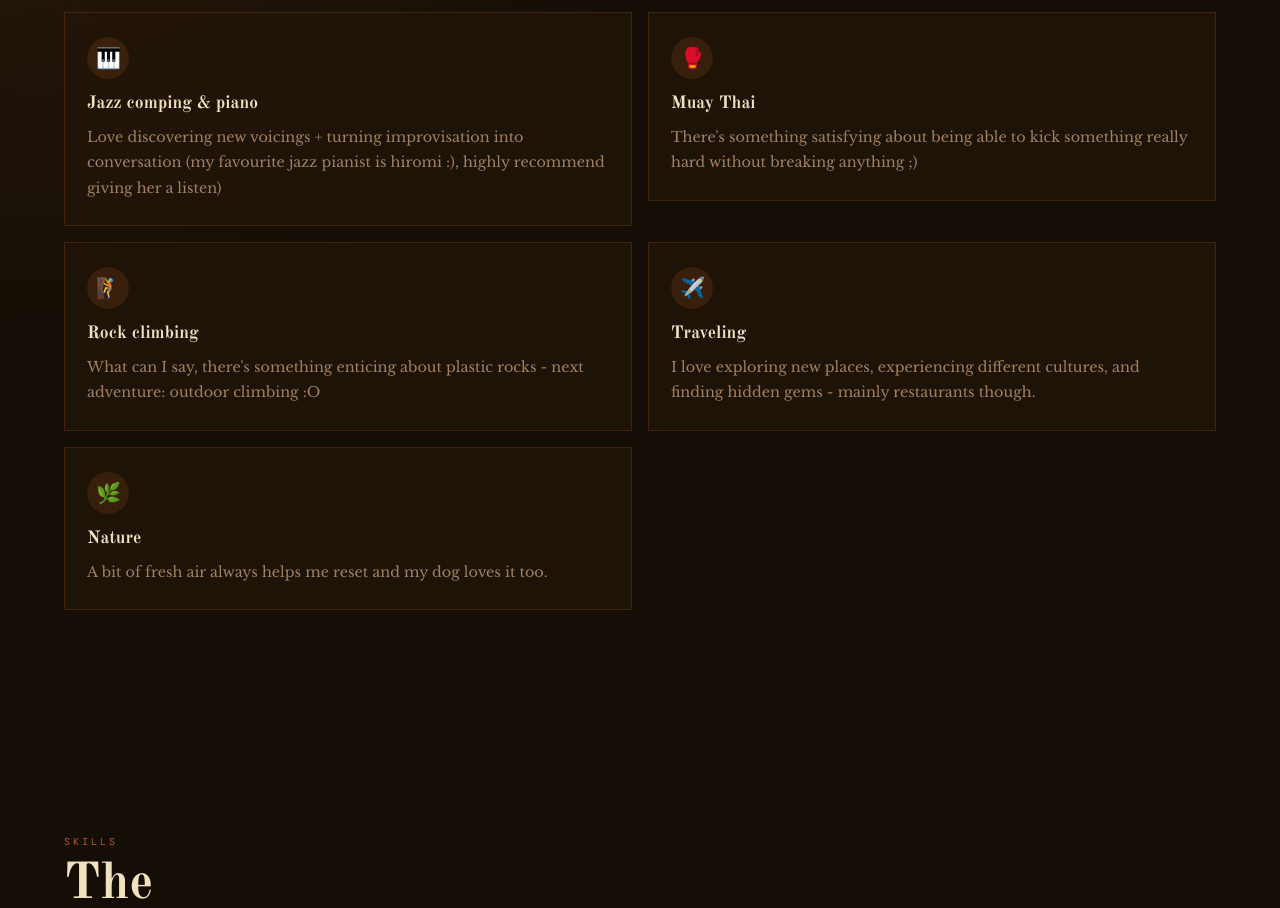
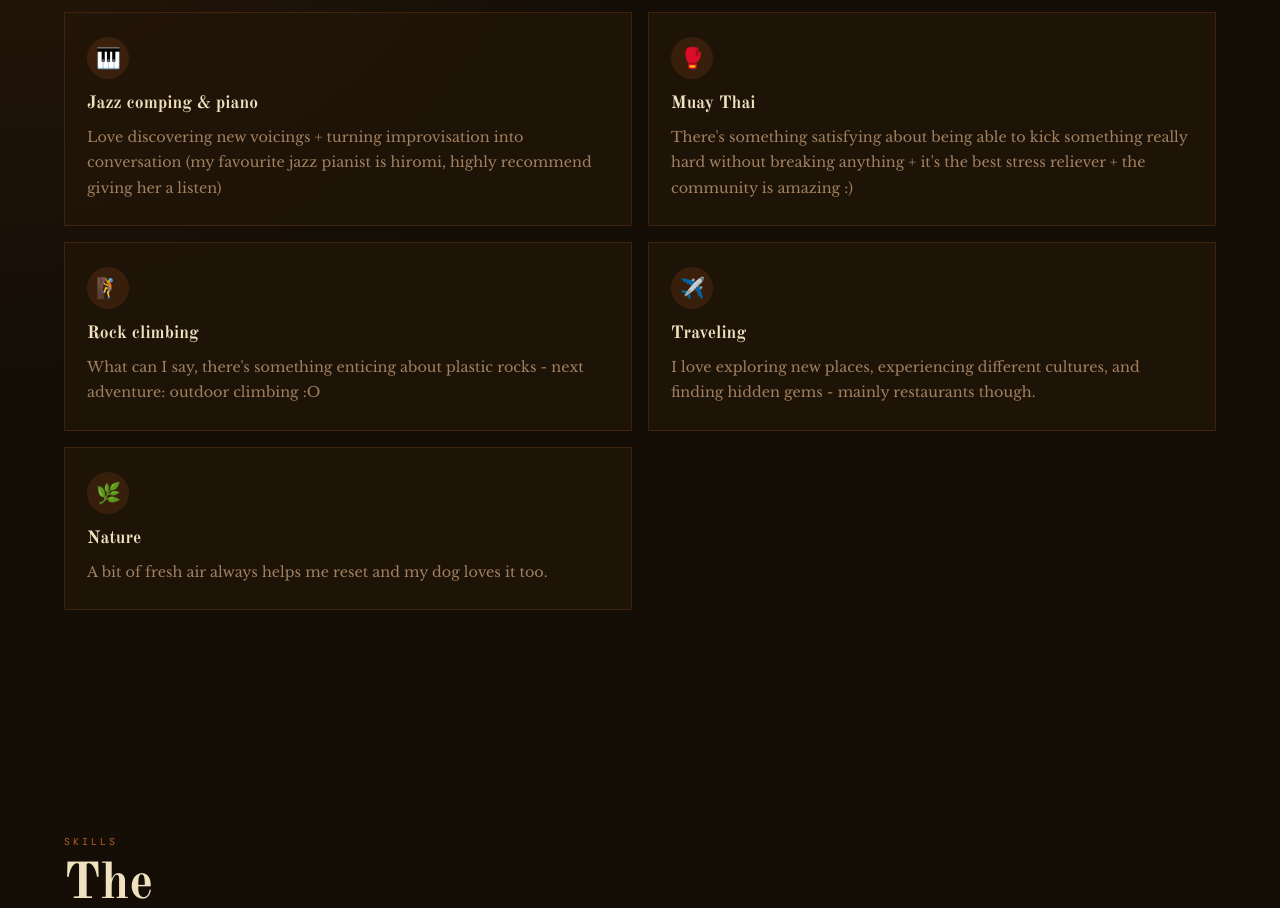
Before and after one commit to erinL168/erinL168.github.io, a React (Vite) app: page / in a window 1280 px wide. Shown: the part 4340-5248 px from the top of the page. Built offline with nearby package versions, Linux system fonts and the light colour scheme; a web font is replaced by a local one.

Commit message:
Aligned fun facts section

```diff
--- a/src/app/App.tsx
+++ b/src/app/App.tsx
@@ -921,12 +921,12 @@ const FUN_FACTS = [
   {
     icon: "🎹",
     title: "Jazz comping & piano",
-    description: "Love discovering new voicings + turning improvisation into conversation (my favourite jazz pianist is hiromi :), highly recommend giving her a listen)",
+    description: "Love discovering new voicings + turning improvisation into conversation (my favourite jazz pianist is hiromi, highly recommend giving her a listen)",
   },
   {
     icon: "🥊",
     title: "Muay Thai",
-    description: "There's something satisfying about being able to kick something really hard without breaking anything ;) \n \n",
+    description: "There's something satisfying about being able to kick something really hard without breaking anything + it's the best stress reliever + the community is amazing :)",
   },
   {
     icon: "🧗",
```
